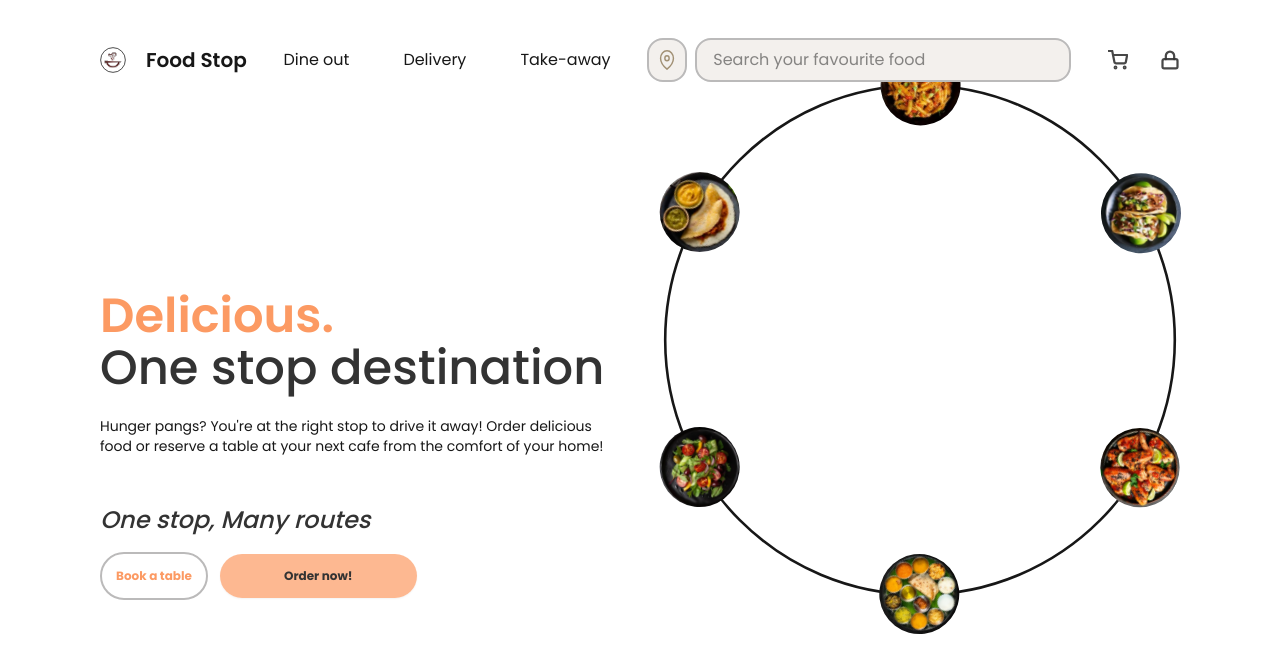
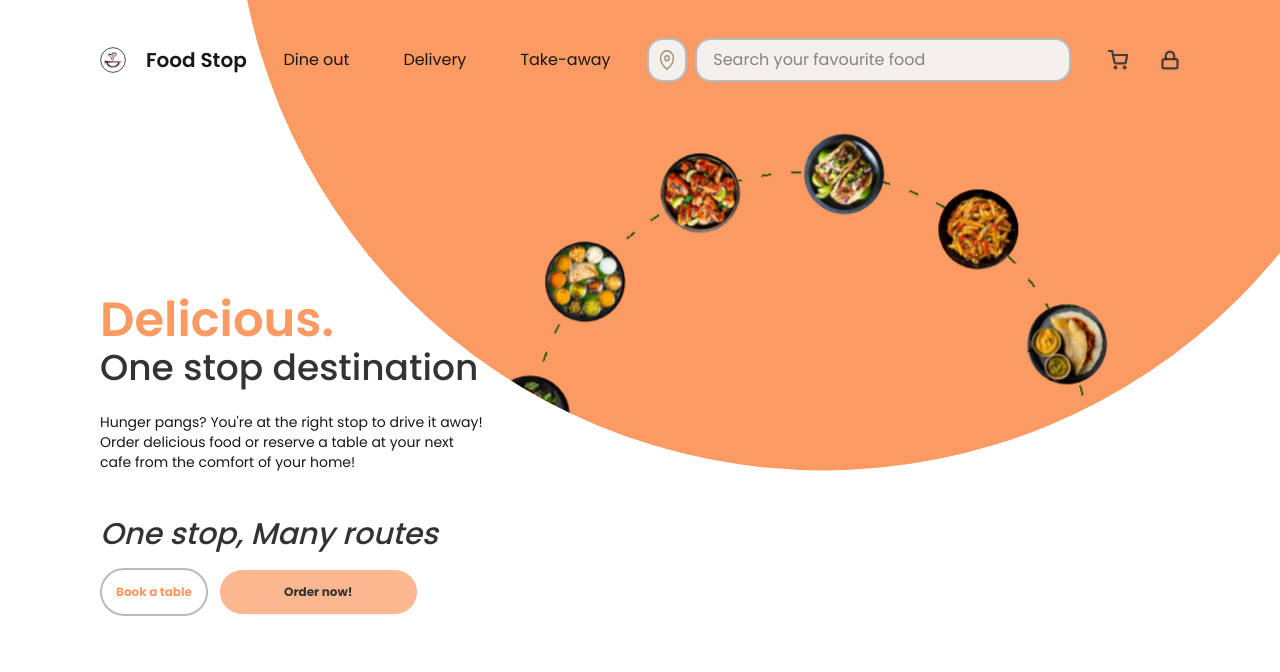
Before and after one commit to heygauravshukla/food-website-homepage, a Next.js app: page / in a window 1280 px wide. Shown: the top 672 px of the page. Built offline with nearby package versions, Linux system fonts and the light colour scheme.

Commit message:
feat: improve hero section

```diff
--- a/src/components/hero.tsx
+++ b/src/components/hero.tsx
@@ -16,6 +16,12 @@ interface DishItem {
 }
 
 const dishes: DishItem[] = [
+  { name: "Italian", image: "/dishes/italian.svg" },
+  { name: "Mexican", image: "/dishes/mexican.svg" },
+  { name: "Non veg", image: "/dishes/non-veg.svg" },
+  { name: "North Indian", image: "/dishes/north-indian.svg" },
+  { name: "Salad", image: "/dishes/salad.svg" },
+  { name: "South Indian", image: "/dishes/south-indian.svg" },
   { name: "Italian", image: "/dishes/italian.svg" },
   { name: "Mexican", image: "/dishes/mexican.svg" },
   { name: "Non veg", image: "/dishes/non-veg.svg" },
@@ -91,15 +97,15 @@ export function Hero() {
   }, []);
 
   return (
-    <section className="relative">
-      <div className="mx-auto max-w-7xl py-20">
-        <div className="container grid items-end gap-10 xl:grid-cols-2">
+    <section>
+      <div className="relative mx-auto max-w-7xl overflow-hidden pt-74 pb-22">
+        <div className="container grid items-end gap-30 xl:grid-cols-[2fr_3fr]">
           {/* Left side content section */}
-          <div>
+          <div className="z-20">
             {/* Hero title and description */}
-            <h1 className="grid gap-1 text-3xl sm:text-5xl">
+            <h1 className="x grid gap-1 text-3xl sm:text-5xl">
               <span className="text-primary font-semibold">Delicious.</span>
-              <span className="text-muted-foreground font-medium">
+              <span className="text-muted-foreground font-medium xl:text-4xl">
                 One stop destination
               </span>
             </h1>
@@ -112,7 +118,7 @@ export function Hero() {
             </p>
 
             {/* Tagline */}
-            <p className="text-muted-foreground mt-10 text-2xl font-medium italic sm:mt-12">
+            <p className="text-muted-foreground mt-10 text-2xl font-medium italic sm:mt-12 xl:mt-11 xl:text-3xl">
               One stop, Many routes
             </p>
 
@@ -124,39 +130,57 @@ export function Hero() {
           </div>
 
           {/* Right side - Interactive dish wheel */}
-          <div ref={containerRef} className="relative">
+          <div className="-order-1 xl:order-1">
+            <div className="bg-primary absolute inset-x-0 top-0 z-10 grid aspect-square w-screen items-end justify-items-center overflow-hidden rounded-b-full xl:right-auto xl:left-0 xl:w-294 xl:translate-x-1/5 xl:-translate-y-3/5 xl:rounded-full">
+              <div
+                ref={containerRef}
+                className="size-80 translate-y-1/2 xl:size-150"
+              >
                 {/* Circular path SVG */}
-            <svg viewBox="0 0 400 400">
+                <svg
+                  width={571}
+                  height={571}
+                  viewBox="0 0 571 571"
+                  fill="none"
+                  xmlns="http://www.w3.org/2000/svg"
+                >
+                  <g filter="url(#filter0_d_1_40)">
                     <path
-                strokeWidth="2"
-                stroke="currentColor"
+                      d="M565.129,281.62 A280,280 0 0,0 5.129,281.62 A280,280 0 0,0 565.129,281.62 Z"
+                      transform="rotate(37.4826 285.129 281.62)"
+                      stroke="#35580F"
+                      strokeWidth={2}
+                      strokeLinejoin="round"
+                      strokeDasharray="10 20"
                       id="myPath"
                       fill="none"
-                d="M396,200 C396,308.24781 308.24781,396 200,396 91.75219,396 4,308.24781 4,200 4,91.75219 91.75219,4 200,4 308.24781,4 396,91.75219 396,200 z"
-              ></path>
+                      shapeRendering="crispEdges"
+                    />
+                  </g>
                 </svg>
 
                 {/* Dish plates arranged in circle */}
-            {dishes.map((dish, index) => (
+                {dishes?.map((dish, index) => (
                   <div
-                key={dish.name}
+                    key={index}
                     ref={(el: HTMLDivElement | null) => {
                       dishPlates.current[index] = el;
                     }}
                     className={`box absolute top-0 left-0 z-10 grid size-40 place-content-center transition-transform ${index === 0 ? "active" : ""}`}
                   >
                     <Image
-                  src={dish.image || "/placeholder-image.svg"}
-                  alt={dish.name || "Food dish"}
+                      src={dish?.image || "/placeholder-image.svg"}
+                      alt={dish?.name || "Food dish"}
                       width={113}
                       height={113}
-                  className="select-none"
                     />
                   </div>
                 ))}
               </div>
             </div>
           </div>
+        </div>
+      </div>
     </section>
   );
 }
```
Lines whose indentation alone changed are shown as unchanged.
